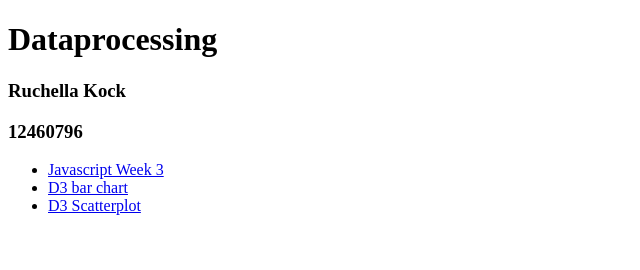
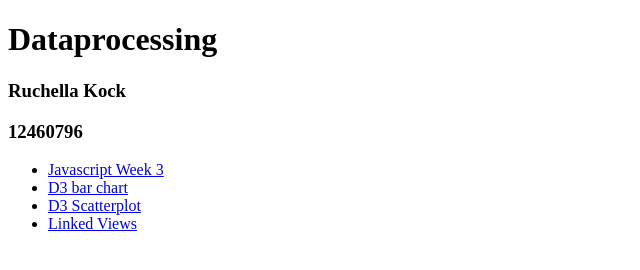
Before and after one commit to rushkock/dataprocessing, a plain HTML site: page index.html in a window 1280 px wide. Shown: the whole page, without its empty margins (0-640 px from the left). Drawn offline with Linux system fonts and the light colour scheme.

Commit message:
index updates

```diff
--- a/index.html
+++ b/index.html
@@ -14,6 +14,7 @@
   <li><a href= "https://rushkock.github.io/dataprocessing/homework/week_3/crime.html">Javascript Week 3</a></li>
   <li><a href= "https://rushkock.github.io/dataprocessing/homework/week_4/"> D3 bar chart </a></li>
   <li><a href= "https://rushkock.github.io/dataprocessing/homework/week_5/scatter.html"> D3 Scatterplot </a></li>
+  <li><a href= "https://rushkock.github.io/dataprocessing/homework/week_6/home.html"> Linked Views </a></li>
   </ul>
 
 </body>
```
